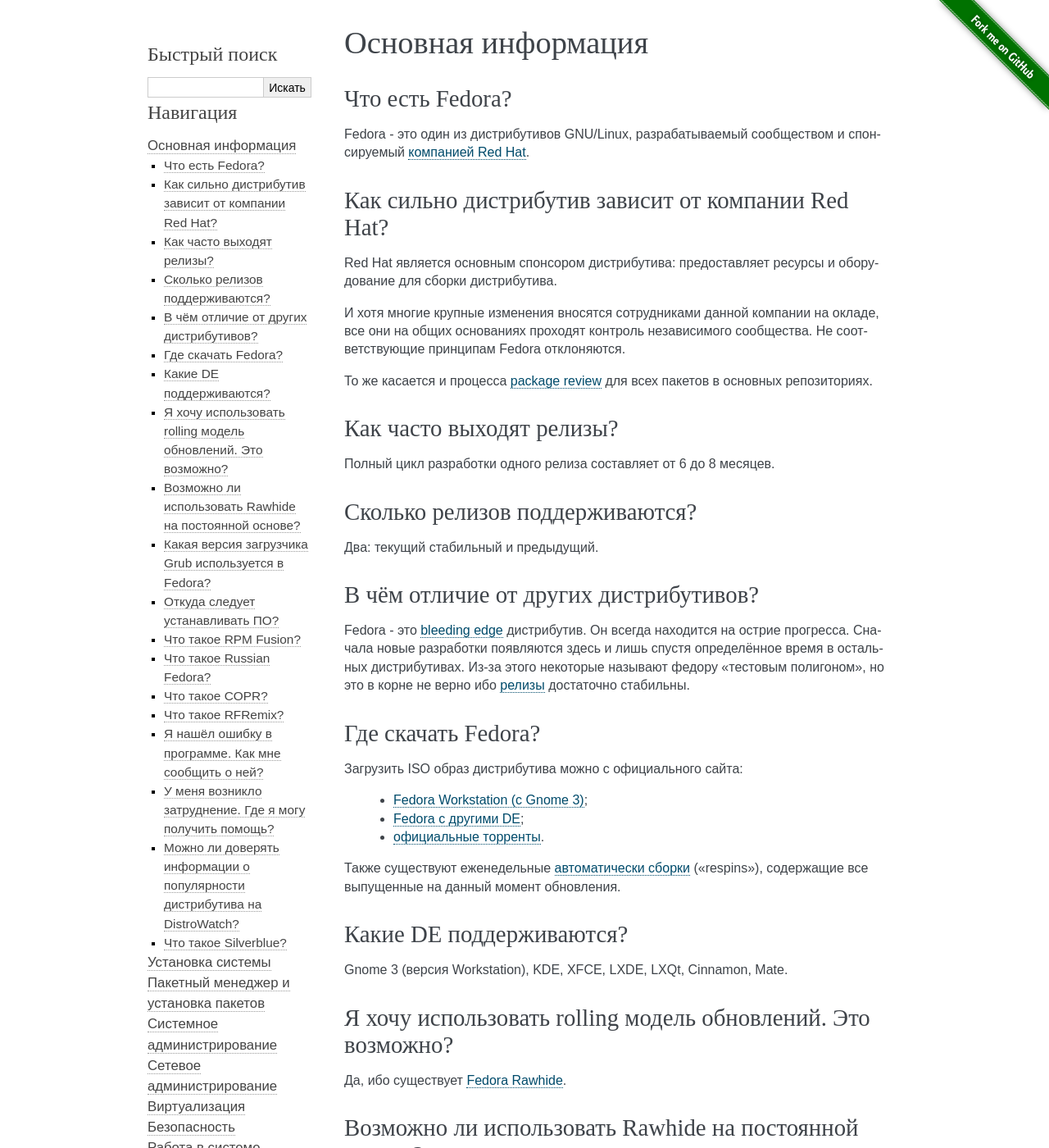
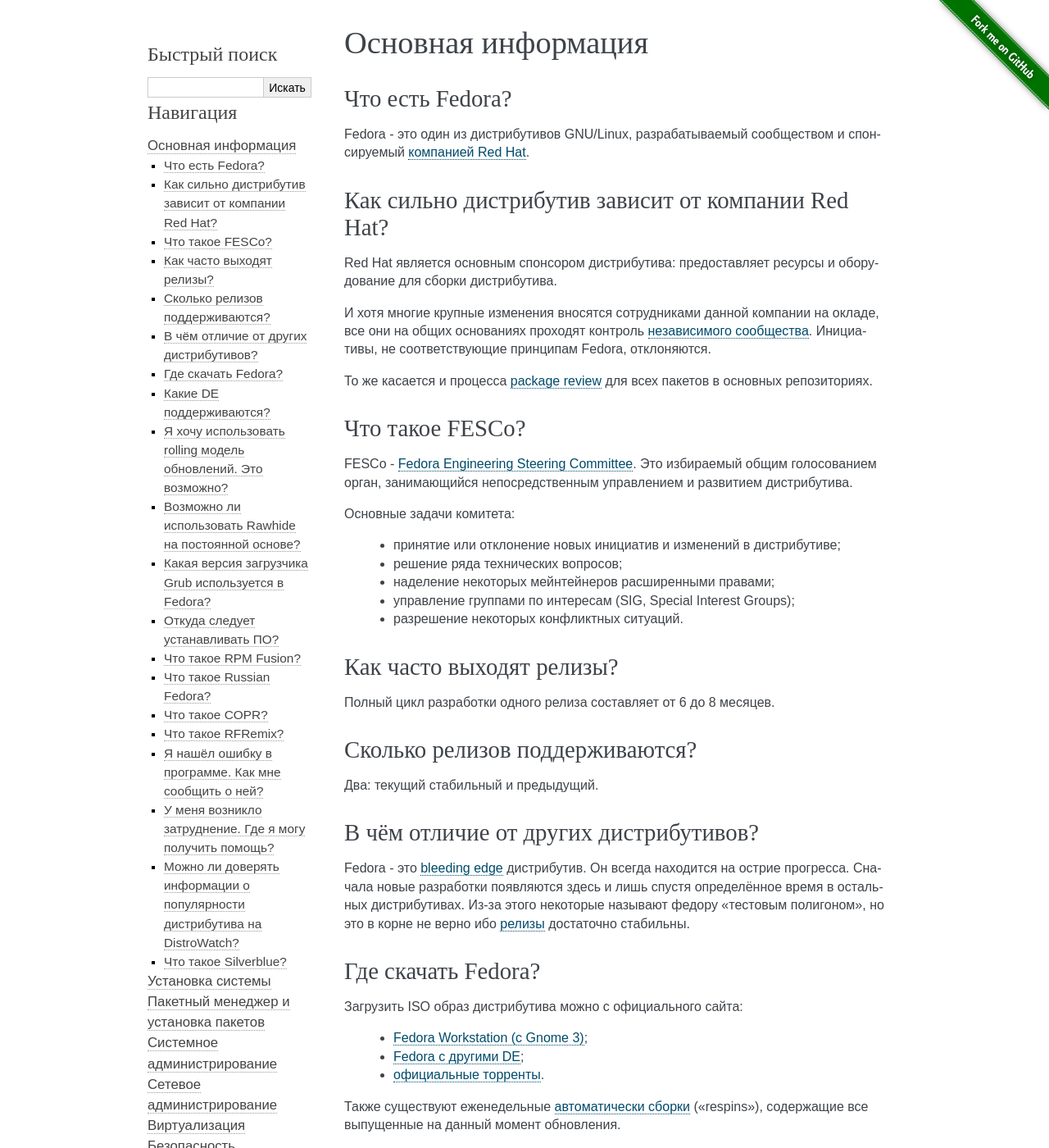
Before and after one commit to RussianFedora/FAQ, a Sphinx documentation site: the page built from source/generic-info.rst, in a window 1280 px wide and 1400 px high. Shown: the whole window at 82% size. Built offline with Sphinx 7.4.7, drawn with Linux system fonts in a browser that asks for light colours; some of the changed text lies outside the part shown.

Commit message:
Added question about FESCo.

```diff
--- a/source/generic-info.rst
+++ b/source/generic-info.rst
@@ -15,7 +15,7 @@
 .. _what-is:
 
 Что есть Fedora?
-==========================================
+====================
 
 Fedora - это один из дистрибутивов GNU/Linux, разрабатываемый сообществом и спонсируемый :ref:`компанией Red Hat <rh-contribution>`.
 
@@ -27,15 +27,31 @@
 
 Red Hat является основным спонсором дистрибутива: предоставляет ресурсы и оборудование для сборки дистрибутива.
 
-И хотя многие крупные изменения вносятся сотрудниками данной компании на окладе, все они на общих основаниях проходят контроль независимого сообщества. Не соответствующие принципам Fedora отклоняются.
+И хотя многие крупные изменения вносятся сотрудниками данной компании на окладе, все они на общих основаниях проходят контроль :ref:`независимого сообщества <fesco>`. Инициативы, не соответствующие принципам Fedora, отклоняются.
 
 То же касается и процесса :ref:`package review <becoming-maintainer>` для всех пакетов в основных репозиториях.
+
+.. index:: fedora, fesco
+.. _fesco:
+
+Что такое FESCo?
+===================
+
+FESCo - `Fedora Engineering Steering Committee <https://docs.fedoraproject.org/en-US/fesco/>`__. Это избираемый общим голосованием орган, занимающийся непосредственным управлением и развитием дистрибутива.
+
+Основные задачи комитета:
+
+  * принятие или отклонение новых инициатив и изменений в дистрибутиве;
+  * решение ряда технических вопросов;
+  * наделение некоторых мейнтейнеров расширенными правами;
+  * управление группами по интересам (SIG, Special Interest Groups);
+  * разрешение некоторых конфликтных ситуаций.
 
 .. index:: releases, fedora
 .. _releases:
 
 Как часто выходят релизы?
-==========================================
+============================
 
 Полный цикл разработки одного релиза составляет от 6 до 8 месяцев.
 
@@ -43,7 +59,7 @@
 .. _supported:
 
 Сколько релизов поддерживаются?
-==========================================
+==================================
 
 Два: текущий стабильный и предыдущий.
 
@@ -59,7 +75,7 @@
 .. _download:
 
 Где скачать Fedora?
-==========================================
+======================
 
 Загрузить ISO образ дистрибутива можно с официального сайта:
 
@@ -89,7 +105,7 @@
 .. _using-rawhide:
 
 Возможно ли использовать Rawhide на постоянной основе?
-===============================================================
+=========================================================
 
 Вполне ибо его качество уже давно на уровне альфа-версий других дистрибутивов.
 
```
Also changed, not shown: other parts of source/generic-info.rst (+2 -2 lines).
